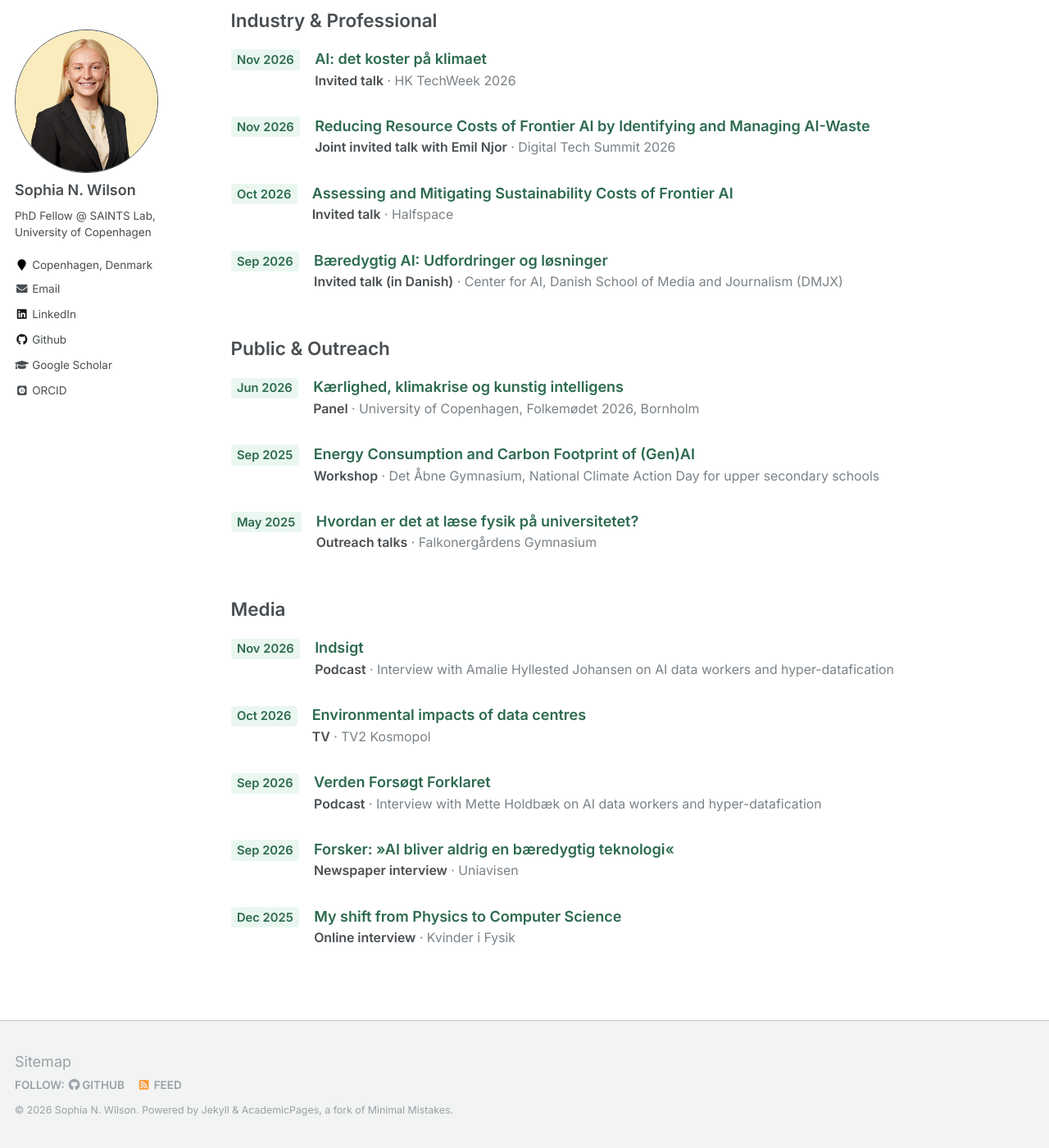
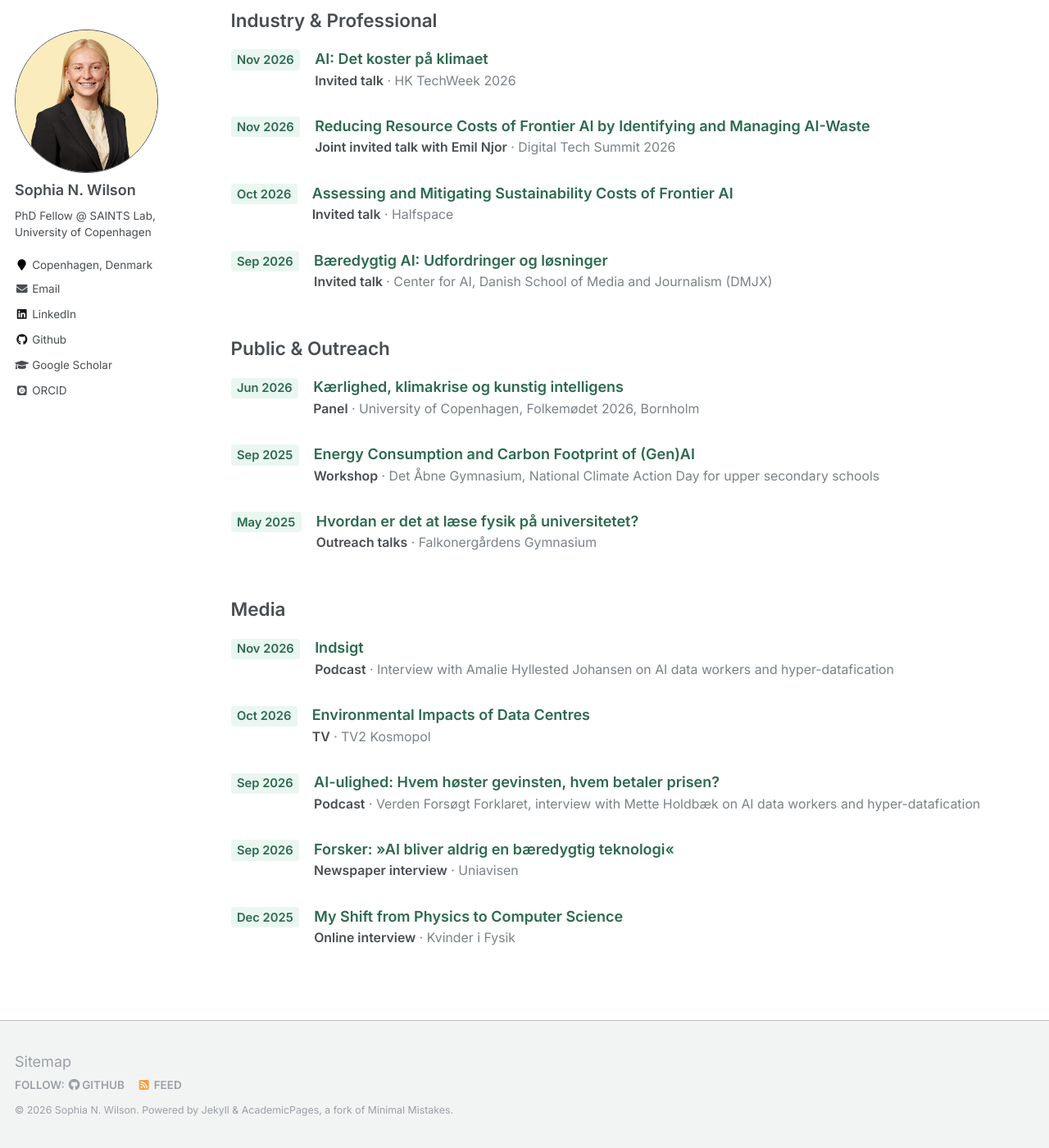
Before and after one commit to sophiawilson18/sophiawilson18.github.io, a Jekyll site: the page built from _pages/talks.md, in a window 1280 px wide and 1400 px high, scrolled down 1448 px. Shown: the whole window at 82% size. Built offline with Jekyll 4.4.1, drawn with Linux system fonts in a browser that asks for light colours; some web fonts are replaced.

Commit message:
update talks

```diff
--- a/_data/talks.yml
+++ b/_data/talks.yml
@@ -68,7 +68,7 @@ academia:
 
 industry:
   - date: "Nov 2026"
-    title: "AI: det koster på klimaet"
+    title: "AI: Det koster på klimaet"
     url: "https://www.hk.dk/aktuelt/kalender/D2292277026"
     kind: "Invited talk"
     event: "HK TechWeek 2026"
@@ -84,7 +84,7 @@ industry:
   - date: "Sep 2026"
     title: "Bæredygtig AI: Udfordringer og løsninger"
     url: "https://events.teams.microsoft.com/event/6c3ed9e6-5b9f-41bf-aeab-31ee4b720418@81c2b6a0-e9b7-4f70-9998-eb5dfe942264?vod"
-    kind: "Invited talk (in Danish)"
+    kind: "Invited talk"
     event: "Center for AI, Danish School of Media and Journalism (DMJX)"
 
 public:
@@ -109,21 +109,21 @@ media:
     kind: "Podcast"
     event: "Interview with Amalie Hyllested Johansen on AI data workers and hyper-datafication"
   - date: "Oct 2026"
-    title: "Environmental impacts of data centres"
+    title: "Environmental Impacts of Data Centres"
     kind: "TV"
     event: "TV2 Kosmopol"
   - date: "Sep 2026"
-    title: "Verden Forsøgt Forklaret"
+    title: "AI-ulighed: Hvem høster gevinsten, hvem betaler prisen?"
     url: "https://open.spotify.com/episode/7wsAAKJJaPAr6avWYEUfF3"
     kind: "Podcast"
-    event: "Interview with Mette Holdbæk on AI data workers and hyper-datafication"
+    event: "Verden Forsøgt Forklaret, interview with Mette Holdbæk on AI data workers and hyper-datafication"
   - date: "Sep 2026"
     title: "Forsker: »AI bliver aldrig en bæredygtig teknologi«"
     url: "https://uniavisen.dk/forsker-ai-bliver-aldrig-en-baeredygtig-teknologi/"
     kind: "Newspaper interview"
     event: "Uniavisen"
   - date: "Dec 2025"
-    title: "My shift from Physics to Computer Science"
+    title: "My Shift from Physics to Computer Science"
     url: "https://kvinderifysik.dk/2025/12/15/interview-with-sophia-wilson/"
     kind: "Online interview"
     event: "Kvinder i Fysik"
```
Also changed, not shown: _pages/about.md (+1 -1 lines).
